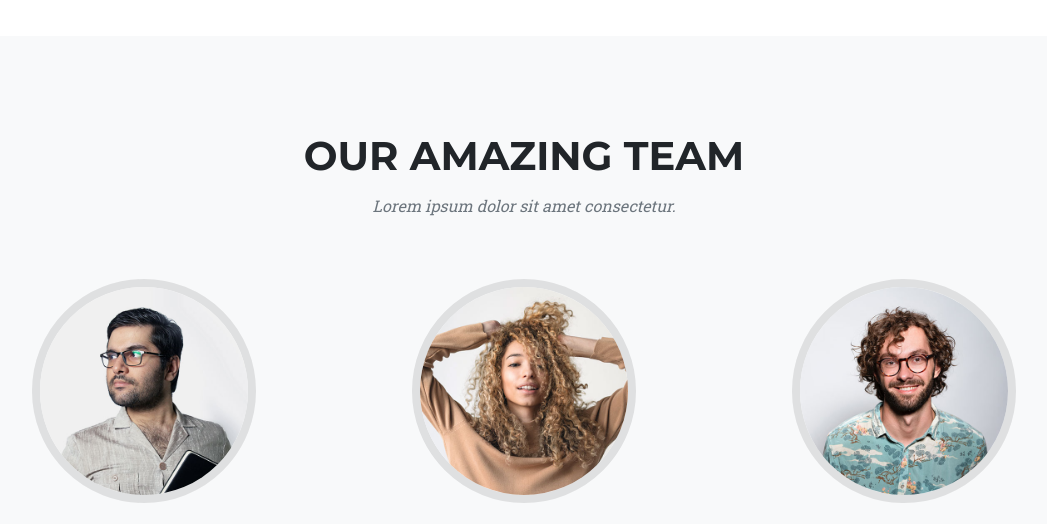
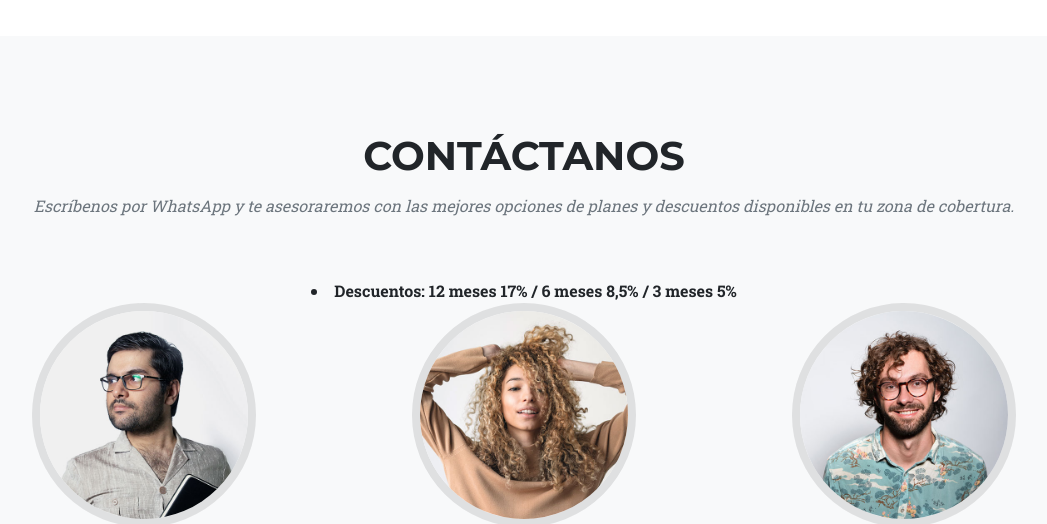
Before and after one commit to EstableNet/establenet, a website: page index.html in a window 1280 px wide. Shown: the part 3860-4384 px from the top of the page, without its empty margins (116-1163 px from the left). Drawn offline with nearby package versions, Linux system fonts and the light colour scheme.

Commit message:
Update index.html

```diff
--- a/index.html
+++ b/index.html
@@ -195,8 +195,10 @@
         <section class="page-section bg-light" id="team">
             <div class="container">
                 <div class="text-center">
-                    <h2 class="section-heading text-uppercase">Our Amazing Team</h2>
-                    <h3 class="section-subheading text-muted">Lorem ipsum dolor sit amet consectetur.</h3>
+                    <h2 class="section-heading text-uppercase">Contáctanos</h2>
+                    <h3 class="section-subheading text-muted">Escríbenos por WhatsApp y te asesoraremos con las mejores opciones de planes y descuentos disponibles en tu zona de cobertura.</h3>
+                 <li><strong>Descuentos: 12 meses 17% / 6 meses 8,5% / 3 meses 5%</strong>
+
                 </div>
                 <div class="row">
                     <div class="col-lg-4">
```
